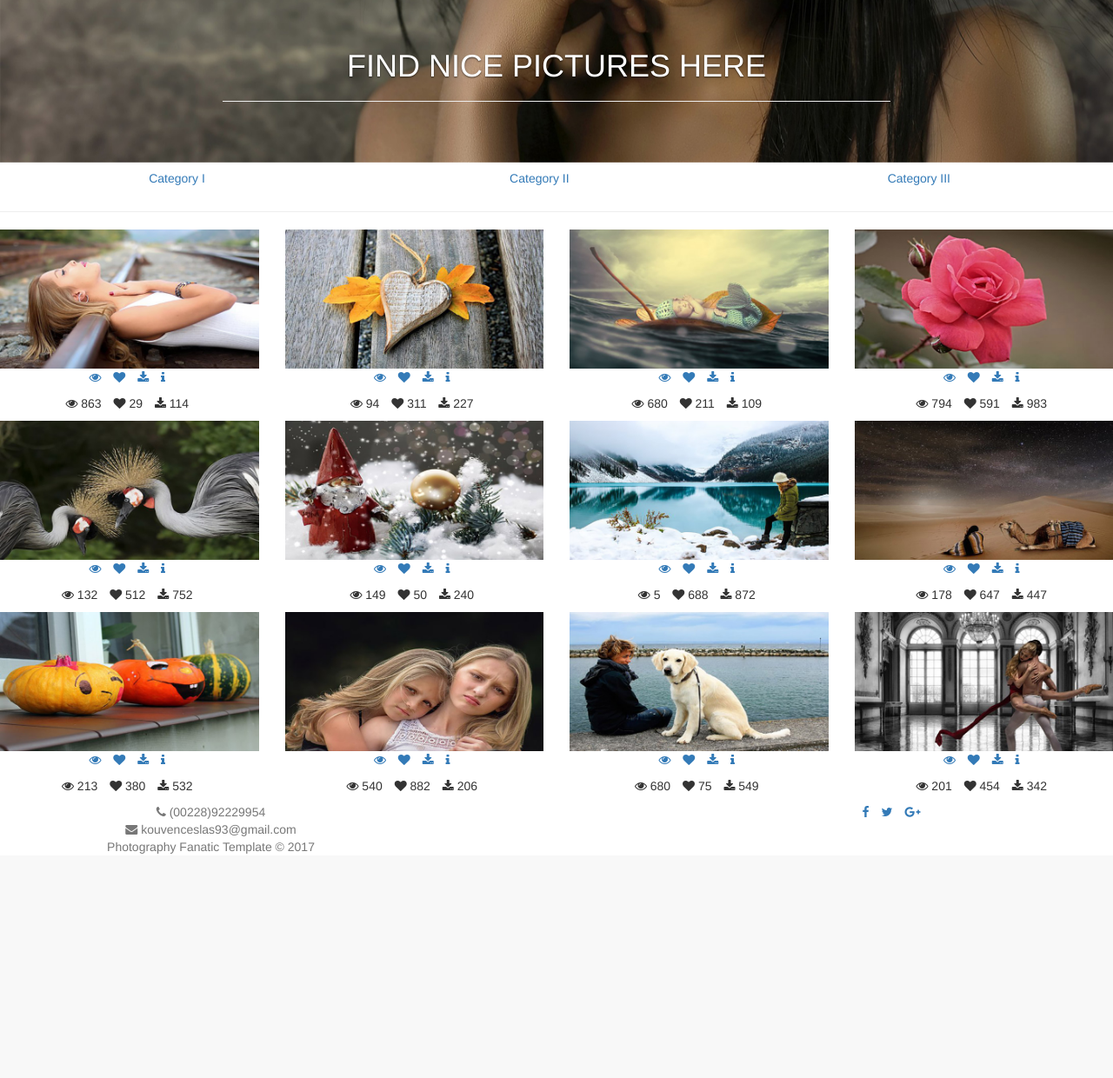
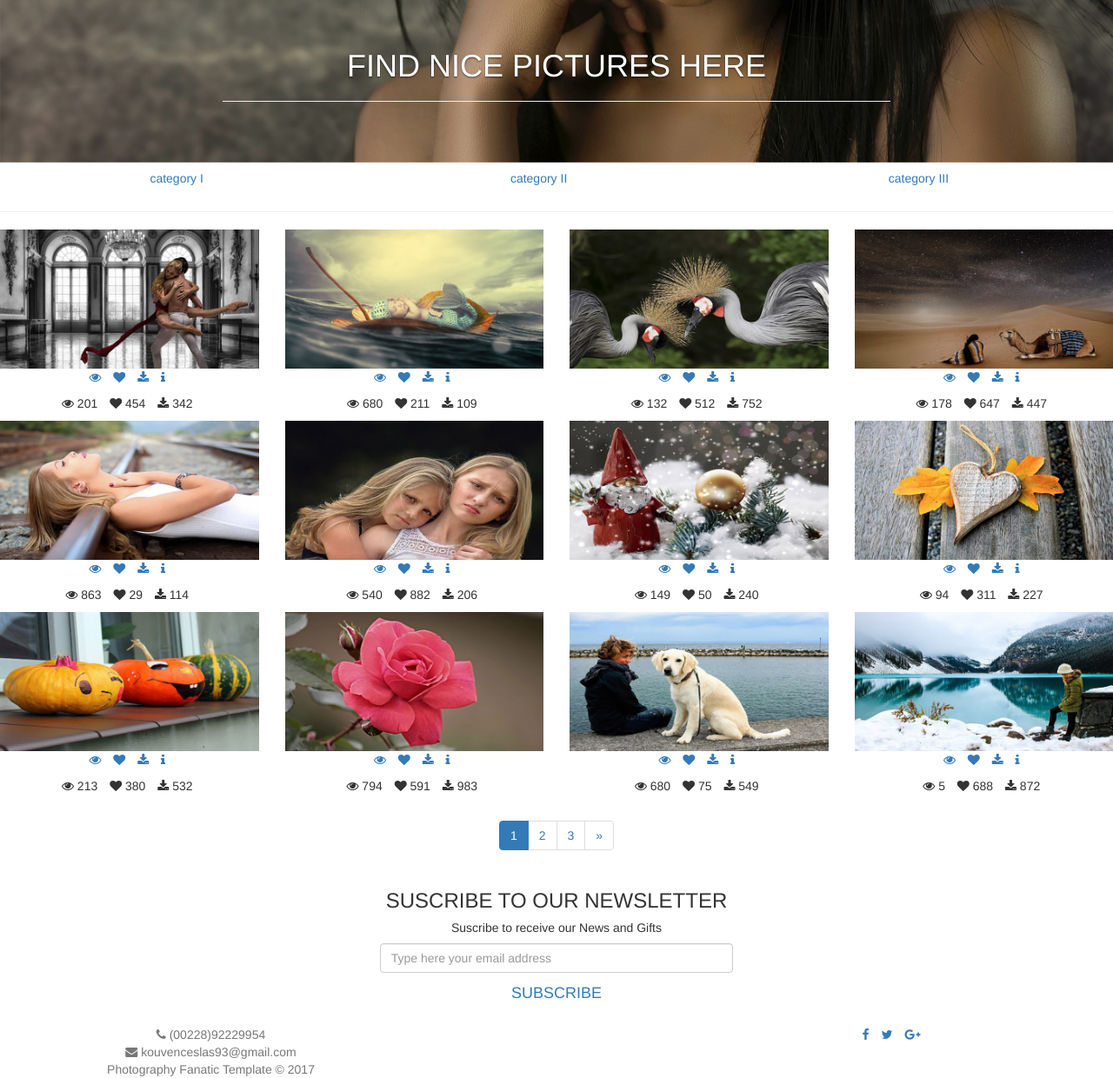
Before and after one commit to vjp-rubenOS/DWESPrimer, a PHP site: page / in a window 1280 px wide. Shown: the part 490-1730 px from the top of the page at 87% size. Before the commit the page ends 1472 px from the top, so only its background shows below. Run offline with PHP 8.4, Linux system fonts and the light colour scheme.

Commit message:
funciona regulinchi

```diff
--- a/index.php
+++ b/index.php
@@ -1,34 +1,15 @@
 <?php
-require 'utils/utils.php';
-require 'entities/ImagenGaleria.class.php';
+  require "utils/utils.php";
+  require "entities/imagenGaleria.class.php";
 
-// Crear imágenes y asignarlas una vez
-$imagenes = [];
-for ($i = 1; $i <= 12; $i++) {
-    $imagenes[] = new ImagenGaleria($i . '.jpg', 'imagen' . $i, rand(0, 1000), rand(0, 1000), rand(0, 1000));
+
+  $galeria = [];
+
+  for ($i = 1; $i <= 12; $i++) {
+    $galeria[] = new ImagenGaleria($i . '.jpg', 'imagen' . $i, rand(0, 1000), rand(0, 1000), rand(0, 1000));
 }
 
-// Definir categorías con los mismos elementos para ejemplo
-$categorias = [
-    'category1' => $imagenes,
-    'category2' => $imagenes,
-    'category3' => $imagenes
-];
-
-// Obtener la categoría activa de la URL o asignar una por defecto
-$categoriaActiva = $_GET['categoria'] ?? 'category1';
-
-// Validar la categoría
-if (!array_key_exists($categoriaActiva, $categorias)) {
-    $categoriaActiva = 'category1';
-}
-
-// Obtener las imágenes correspondientes a la categoría activa y aplicar shuffle
-$imagenesCategoria = $categorias[$categoriaActiva];
-shuffle($imagenesCategoria); // Barajar el array de imágenes para que el orden sea aleatorio
-
-// Renderizar la vista principal
-require 'views/index.view.php';
 
 
+  require "views/index.view.php";
 ?>
--- a/views/index.view.php
+++ b/views/index.view.php
@@ -1,7 +1,6 @@
-<?php
-include __DIR__ . '/partials/inicio-doc.part.php';
-include __DIR__ . '/partials/nav.part.php';
-?>
+<?php include __DIR__ . "/partials/inicio-doc.part.php"; ?>
+
+<?php include __DIR__ . "/partials/nav.part.php"; ?>
 
 <!-- Principal Content Start -->
    <div id="index">
@@ -27,26 +26,137 @@ include __DIR__ . '/partials/nav.part.php';
           <table class="table text-center">
             <thead>
               <tr>
-            <!-- Cambiamos los enlaces para que cada uno cargue la categoría correcta -->
-            <td><a class="link <?php echo ($categoriaActiva === 'category1') ? 'active' : ''; ?>" href="index.php?category1">Category I</a></td>
-            <td><a class="link <?php echo ($categoriaActiva === 'category2') ? 'active' : ''; ?>" href="index.php?category2">Category II</a></td>
-            <td><a class="link <?php echo ($categoriaActiva === 'category3') ? 'active' : ''; ?>" href="index.php?category3">Category III</a></td>
+                <td><a class="link active" href="#category1" data-toggle="tab">category I</a></td>
+                <td><a class="link" href="#category2" data-toggle="tab">category II</a></td>
+                <td><a class="link" href="#category3" data-toggle="tab">category III</a></td>
               </tr>
             </thead>
           </table>
           <hr>
         </div>
 
-    <!-- Gallery Content -->
+      <!-- Navigation Table Content -->
         <div class="tab-content">
-      <!-- Solo mostramos el partial para la categoría activa -->
-      <?php include __DIR__ . '/partials/imagegallery.part.php'; ?>
-    </div><!-- End of Gallery Content -->
 
+        <!-- First Category pictures -->
+           <div id="category1" class="tab-pane active" >
+              <div class="row popup-gallery">
+                <?php
+
+                  foreach ($galeria as $imagen) {
+                      $nombre = $imagen->getNombre();
+                      $portfolio = $imagen->getUrlPortfolio();
+                      $descripcion = "Imagen de la galería " . $imagen->getNombre();
+                      $urlGaleria = $imagen->getUrlGallery();
+                      $visualizaciones = $imagen->getNumVisualizaciones();
+                      $likes = $imagen->getNumLikes();
+                      $downloads = $imagen->getNumDownloads();
+
+                      include "views/partials/imagegallery.part.php";
+                  }
+                ?>
+              </div>
+              <nav class="text-center">
+                <ul class="pagination">
+                  <li class="active"><a href="#">1</a></li>
+                  <li><a href="#">2</a></li>
+                  <li><a href="#">3</a></li>
+                  <li><a href="#" aria-label="suivant">
+                    <span aria-hidden="true">&raquo;</span>
+                  </a></li>
+                </ul>
+              </nav>
+           </div>
+        <!-- End of First category pictures -->
+
+        <!--second category pictures -->
+           <div id="category2" class="tab-pane">
+             <div class="row popup-gallery">
+              <?php
+
+                  shuffle($galeria);
+
+                  foreach ($galeria as $imagen) {
+                      $nombre = $imagen->getNombre();
+                      $portfolio = $imagen->getUrlPortfolio();
+                      $descripcion = "Imagen de la galería " . $imagen->getNombre();
+                      $urlGaleria = $imagen->getUrlGallery();
+                      $visualizaciones = $imagen->getNumVisualizaciones();
+                      $likes = $imagen->getNumLikes();
+                      $downloads = $imagen->getNumDownloads();
+
+                      include "views/partials/imagegallery.part.php";
+                  }
+                ?>
+              </div>
+              <nav class="text-center">
+                <ul class="pagination">
+                  <li class="active"><a href="#">1</a></li>
+                  <li><a href="#">2</a></li>
+                  <li><a href="#">3</a></li>
+                  <li><a href="#" aria-label="suivant">
+                    <span aria-hidden="true">&raquo;</span>
+                  </a></li>
+                </ul>
+              </nav>
+           </div>
+        <!-- End of second category pictures -->
+
+        <!-- Third Category Pictures -->
+           <div id="category3" class="tab-pane">
+             <div class="row popup-gallery">
+              <?php
+
+                  shuffle($galeria);
+
+                  foreach ($galeria as $imagen) {
+                      $nombre = $imagen->getNombre();
+                      $portfolio = $imagen->getUrlPortfolio();
+                      $descripcion = "Imagen de la galería " . $imagen->getNombre();
+                      $urlGaleria = $imagen->getUrlGallery();
+                      $visualizaciones = $imagen->getNumVisualizaciones();
+                      $likes = $imagen->getNumLikes();
+                      $downloads = $imagen->getNumDownloads();
+
+                      include "views/partials/imagegallery.part.php";
+                  }
+                ?>
+             </div>
+              <nav class="text-center">
+                <ul class="pagination">
+                  <li class="active"><a href="#">1</a></li>
+                  <li><a href="#">2</a></li>
+                  <li><a href="#">3</a></li>
+                  <li><a href="#" aria-label="suivant">
+                    <span aria-hidden="true">&raquo;</span>
+                  </a></li>
+                </ul>
+              </nav>
+           </div>
+        <!-- Third Category Pictures -->
+
+        </div>
+    <!-- End of Navigation Table Content -->
       </div><!-- End of Index-body box -->
 
-  <!-- Other Content (Newsletter, Partners, etc.) -->
-  <!-- Add your newsletter form and partner content here -->
+    <!-- Newsletter form -->
+      <div class="index-form text-center">
+        <h3>SUSCRIBE TO OUR NEWSLETTER </h3>
+        <h5>Suscribe to receive our News and Gifts</h5>
+        <form class="form-horizontal">
+          <div class="form-group">
+            <div class="col-xs-12 col-sm-6 col-sm-push-3 col-md-4 col-md-push-4">
+            <input class="form-control" type="text" placeholder="Type here your email address">
+            <a href="" class="btn btn-lg sr-button">SUBSCRIBE</a>
+            </div>
+          </div>
+        </form>
+      </div>
+    <!-- End of Newsletter form -->
+
+    <!-- Box within partners name and logo -->
+
+    <!-- End of Box within partners name and logo -->
 
    </div><!-- End of index box -->
 
@@ -55,8 +165,8 @@ include __DIR__ . '/partials/nav.part.php';
      <div class="container text-muted text-center">
        <div class="row">
          <ul class="nav col-sm-4">
-        <li class="footer-number"><i class="fa fa-phone sr-icons"></i> (00228)92229954 </li>
-        <li><i class="fa fa-envelope sr-icons"></i> kouvenceslas93@gmail.com</li>
+           <li class="footer-number"><i class="fa fa-phone sr-icons"></i>  (00228)92229954 </li>
+           <li><i class="fa fa-envelope sr-icons"></i>  kouvenceslas93@gmail.com</li>
            <li>Photography Fanatic Template &copy; 2017</li>
          </ul>
          <ul class="list-inline social-buttons col-sm-4 col-sm-push-4">
@@ -70,7 +180,4 @@ include __DIR__ . '/partials/nav.part.php';
        </div>
      </div>
    </footer>
-
-<?php
-include __DIR__ . '/partials/fin-doc.part.php';
-?>
+   <?php include __DIR__ . "/partials/fin-doc.part.php"; ?>
--- a/views/partials/imagegallery.part.php
+++ b/views/partials/imagegallery.part.php
@@ -1,17 +1,11 @@
-<!-- Partial imagegallery.part.php -->
-<div id="<?php echo $categoriaActiva; ?>" class="tab-pane active">
-  <div class="row popup-gallery">
-    <?php foreach ($imagenesCategoria as $imagen): ?>
 <div class="col-xs-12 col-sm-6 col-md-3">
     <div class="sol">
-          <!-- Renderizar la imagen de la galería -->
-          <img class="img-responsive" src="<?php echo $imagen->getUrlPortfolio(); ?>" alt="<?php echo $imagen->getDescripcion(); ?>">
+        <img class="img-responsive" src="<?php echo $portfolio; ?>" alt="<?php echo $descripcion; ?>">
         <div class="behind">
             <div class="head text-center">
                 <ul class="list-inline">
                     <li>
-                  <!-- Usando getUrlGallery para la vista en galería -->
-                  <a class="gallery" href="<?php echo $imagen->getUrlGallery(); ?>" data-toggle="tooltip" data-original-title="Quick View">
+                        <a class="gallery" href="<?php echo $urlGaleria; ?>" data-toggle="tooltip" data-original-title="Quick View">
                             <i class="fa fa-eye"></i>
                         </a>
                     </li>
@@ -34,14 +28,11 @@
             </div>
             <div class="row box-content">
                 <ul class="list-inline text-center">
-                <li><i class="fa fa-eye"></i> <?php echo $imagen->getNumVisualizaciones(); ?></li>
-                <li><i class="fa fa-heart"></i> <?php echo $imagen->getNumLikes(); ?></li>
-                <li><i class="fa fa-download"></i> <?php echo $imagen->getNumDownloads(); ?></li>
+                    <li><i class="fa fa-eye"></i> <?php echo $visualizaciones; ?></li>
+                    <li><i class="fa fa-heart"></i> <?php echo $likes; ?></li>
+                    <li><i class="fa fa-download"></i> <?php echo $downloads; ?></li>
                 </ul>
             </div>
         </div>
     </div>
 </div>
-    <?php endforeach; ?>
-  </div>
-</div>
```
Also changed, not shown: entities/imagenGaleria.class.php (+53 -141 lines). Lines whose indentation alone changed are shown as unchanged.
